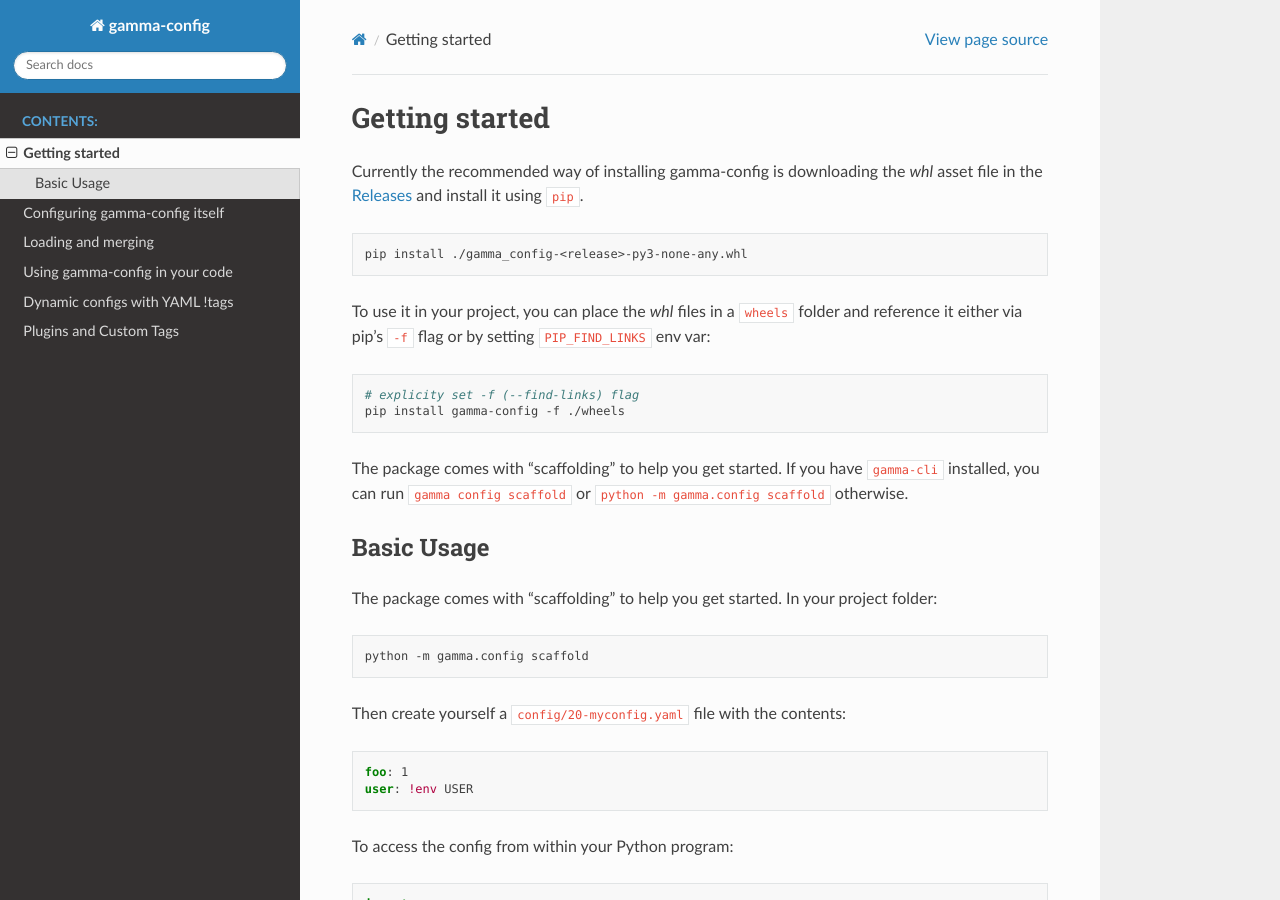
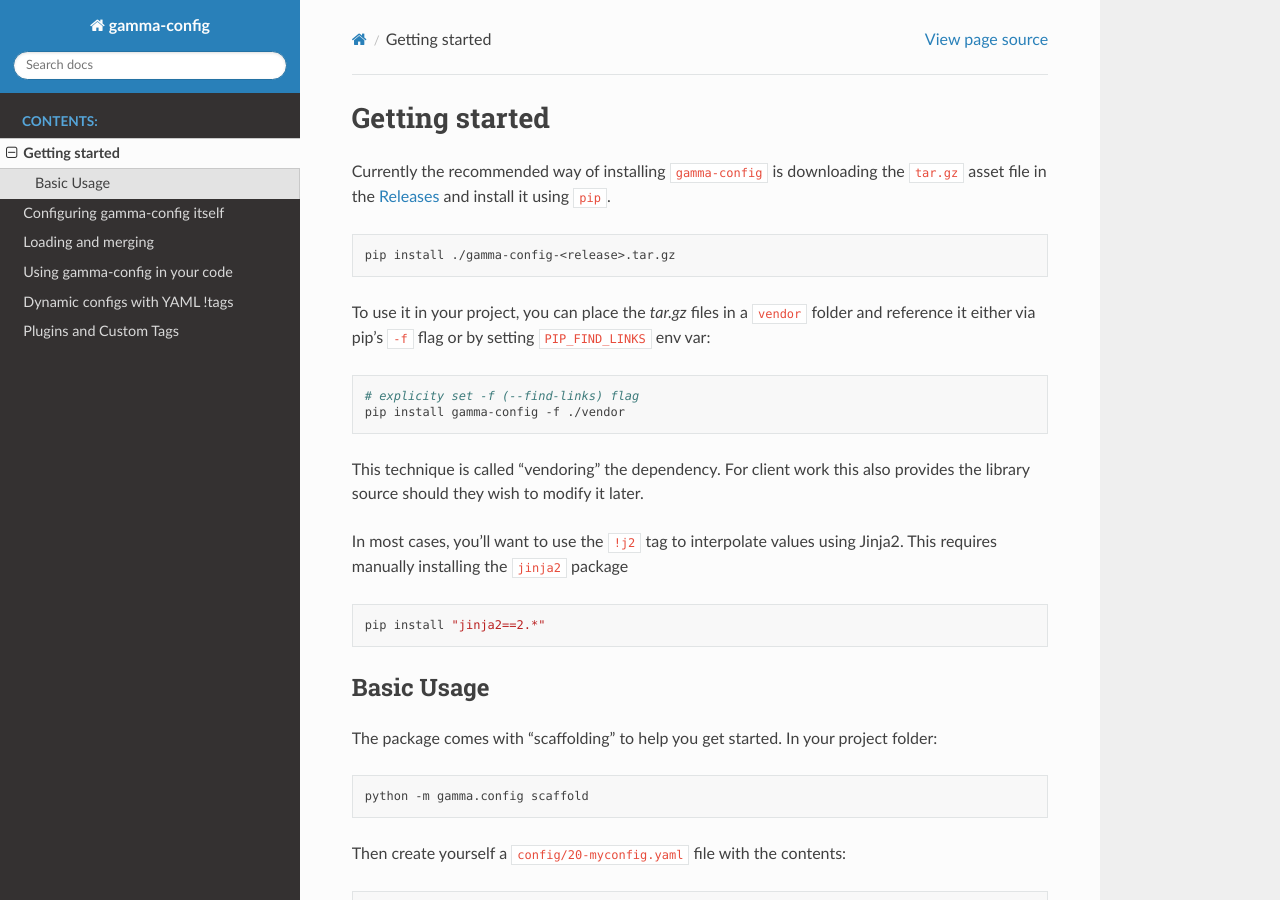
Before and after one commit to cjalmeida/gamma-config, a Sphinx documentation site: the page built from docs/pages/getting-started.rst, in a window 1280 px wide and 900 px high. Built offline with Sphinx 7.4.7 and the Read the Docs theme 2.0.0, drawn with Linux system fonts in a browser that asks for light colours.

Commit message:
updated docs

```diff
--- a/docs/pages/getting-started.rst
+++ b/docs/pages/getting-started.rst
@@ -2,26 +2,32 @@
 Getting started
 ===============
 
-Currently the recommended way of installing gamma-config is downloading the *whl*
+
+Currently the recommended way of installing ``gamma-config`` is downloading the ``tar.gz``
 asset file in the `Releases <https://github.gamma.bcg.com/BCG/gamma-config/releases>`_
 and install it using ``pip``.
 
 .. code-block:: bash
 
-    pip install ./gamma_config-<release>-py3-none-any.whl
+    pip install ./gamma-config-<release>.tar.gz
 
-To use it in your project, you can place the *whl* files in a ``wheels`` folder and
+To use it in your project, you can place the *tar.gz* files in a ``vendor`` folder and
 reference it either via pip's ``-f`` flag or by setting ``PIP_FIND_LINKS`` env var:
 
 .. code-block:: bash
 
     # explicity set -f (--find-links) flag
-    pip install gamma-config -f ./wheels
+    pip install gamma-config -f ./vendor
 
-The package comes with "scaffolding" to help you get started. If you have ``gamma-cli``
-installed, you can run ``gamma config scaffold`` or ``python -m gamma.config scaffold``
-otherwise.
+This technique is called "vendoring" the dependency. For client work this also
+provides the library source should they wish to modify it later.
 
+In most cases, you'll want to use the ``!j2`` tag to interpolate values using Jinja2.
+This requires manually installing the ``jinja2`` package
+
+.. code-block:: bash
+
+    pip install "jinja2==2.*"
 
 Basic Usage
 ~~~~~~~~~~~
```
